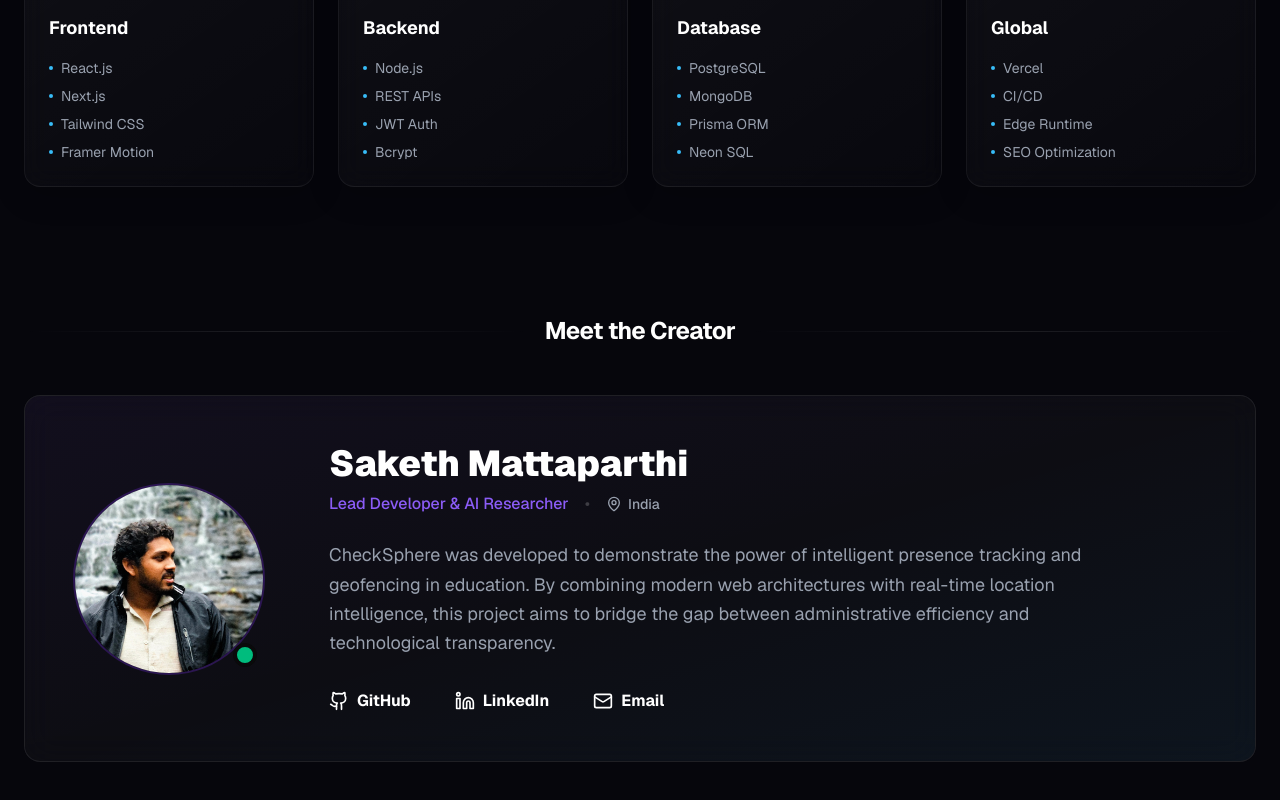
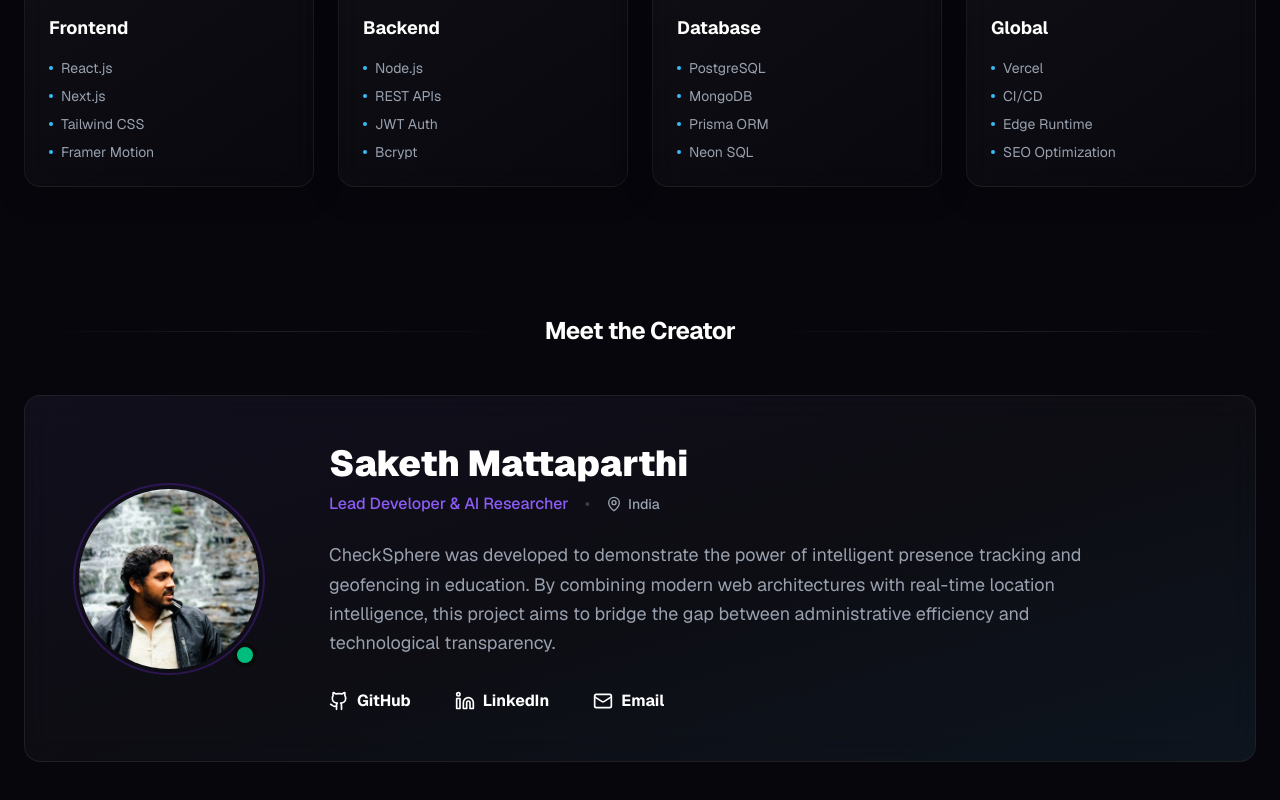
Before and after one commit to Saketh-Mattaparthi/CheckSphere, a Next.js app: page /portfolio in a window 1280 px wide. Shown: the part 1437-2237 px from the top of the page. Built offline with nearby package versions, Linux system fonts and the light colour scheme.

Commit message:
Fix creator photo zoom to focus on face

```diff
--- a/src/components/portfolio/CreatorSection.tsx
+++ b/src/components/portfolio/CreatorSection.tsx
@@ -2,7 +2,6 @@
 
 import { motion } from "framer-motion";
 import { Mail, MapPin, ExternalLink } from "lucide-react";
-import Image from "next/image";
 
 // Custom Social Icons since some lucide-react versions exclude them
 const GithubIcon = ({ className }: { className?: string }) => (
@@ -40,14 +39,19 @@ export default function CreatorSection() {
         <div className="relative z-10 flex flex-col md:flex-row items-center gap-10 md:gap-16">
           {/* Profile Image - Circular */}
           <div className="relative flex-shrink-0">
-            <div className="w-32 h-32 md:w-48 md:h-48 rounded-full border-2 border-primary-500/30 p-2 relative overflow-hidden group">
-              <div className="w-full h-full rounded-full bg-gradient-to-br from-primary-600 to-accent-600 flex items-center justify-center overflow-hidden">
-                <Image
+            <div className="w-32 h-32 md:w-48 md:h-48 rounded-full border-2 border-primary-500/30 p-1 relative overflow-hidden group">
+              <div className="w-full h-full rounded-full overflow-hidden">
+                {/* eslint-disable-next-line @next/next/no-img-element */}
+                <img
                   src="/creator.jpg"
                   alt="Saketh Mattaparthi"
-                  fill
-                  className="object-cover scale-[1.8] translate-y-[10%] transition-transform duration-500 group-hover:scale-[1.9]"
-                  style={{ objectPosition: "center 25%" }}
+                  className="w-full h-full transition-transform duration-500 group-hover:scale-110"
+                  style={{
+                    objectFit: "cover",
+                    objectPosition: "50% 22%",
+                    transform: "scale(1.6)",
+                    transformOrigin: "50% 22%"
+                  }}
                 />
               </div>
             </div>
```
